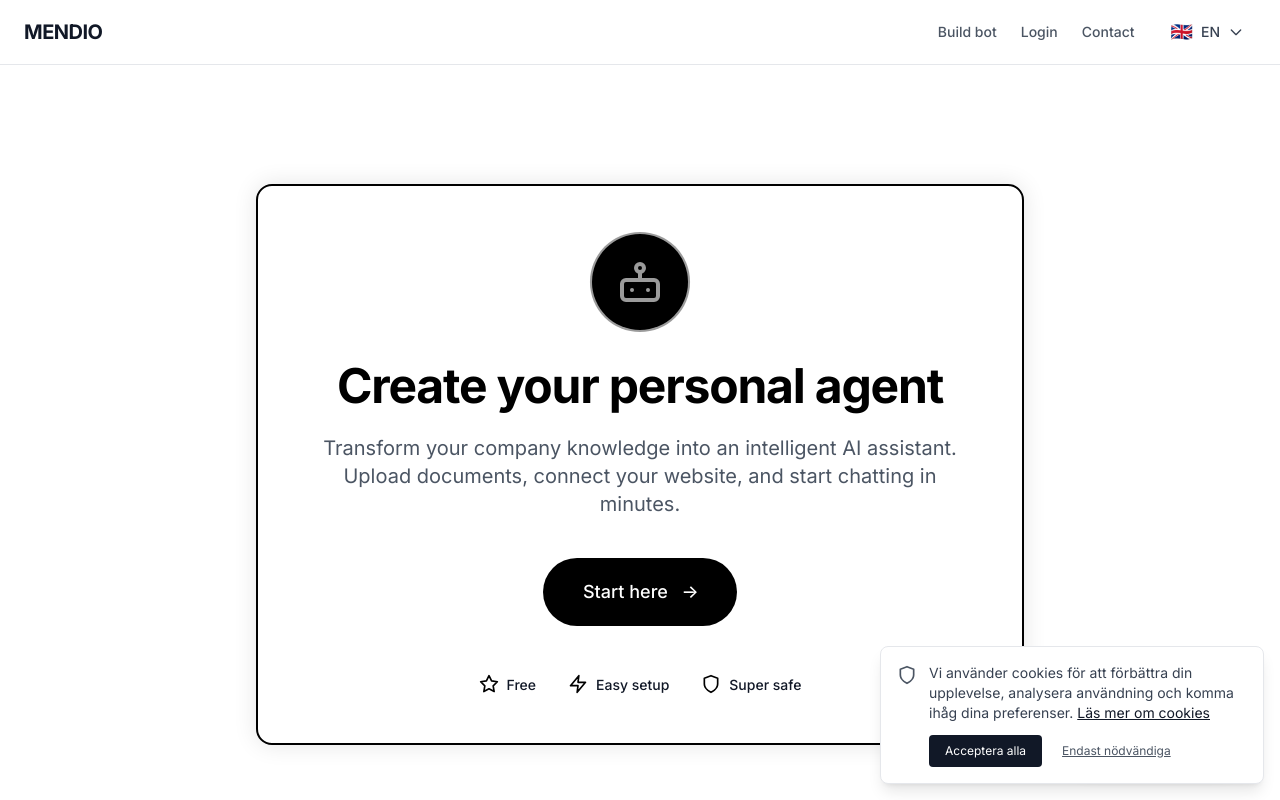
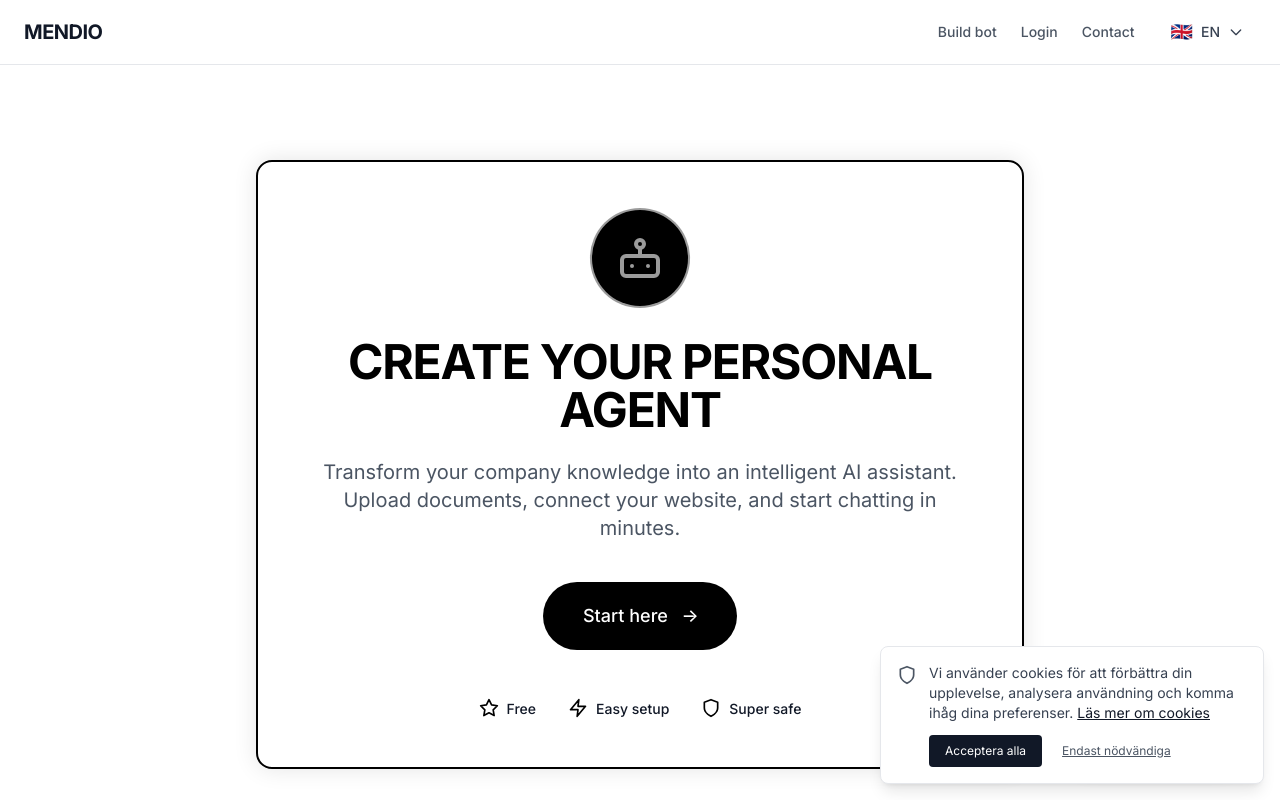
Before and after one commit to chgenberg/optero, a Next.js app: page /bot in a window 1280 px wide. Shown: the top 800 px of the page. Built offline with nearby package versions, Linux system fonts and the light colour scheme.

Commit message:
Style: Change 'Create your personal agent' to uppercase

```diff
--- a/app/bot/page.tsx
+++ b/app/bot/page.tsx
@@ -1211,7 +1211,7 @@ export default function PersonalAgentLanding() {
 
               {/* Title */}
               <h2 className="text-5xl font-bold mb-6 tracking-tight">
-                Create your personal agent
+                CREATE YOUR PERSONAL AGENT
               </h2>
 
               <p className="text-xl text-gray-600 mb-10 max-w-2xl mx-auto">
--- a/app/page.tsx
+++ b/app/page.tsx
@@ -58,7 +58,7 @@ export default function Home() {
 
               {/* Title */}
               <h1 className="text-4xl md:text-5xl font-bold mb-4 tracking-tight">
-                Create your personal agent
+                CREATE YOUR PERSONAL AGENT
               </h1>
 
               <p className="text-lg md:text-xl text-gray-600 mb-8 max-w-2xl mx-auto">
```
